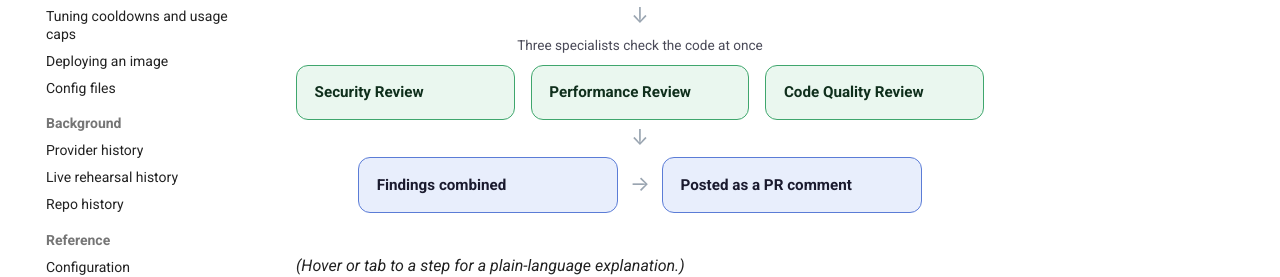
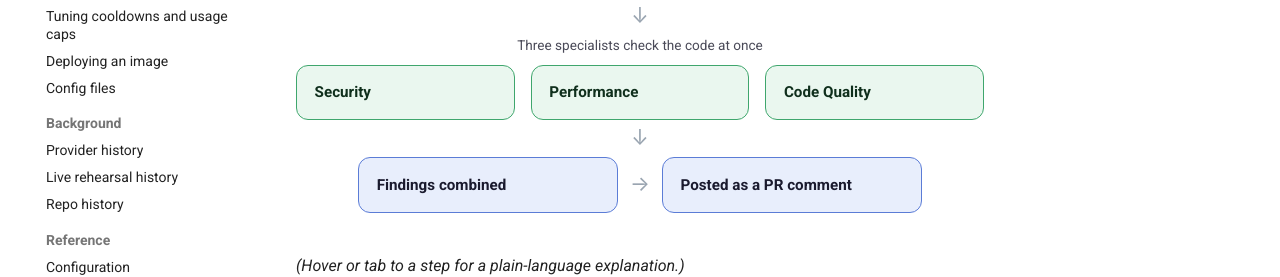
Before and after one commit to SomeoneSomewhereelse/pr-review-bot, an MkDocs documentation site: the page built from guide/index.md, in a window 1280 px wide and 900 px high. Shown: the part 463-740 px from the top of the window. Built offline with MkDocs 1.6.1 and Material for MkDocs 9.7.7, drawn with Linux system fonts in a browser that asks for light colours.

Commit message:
docs: fix Mermaid diagram overflow and trim specialist labels
Switch the README's flowchart from LR to TD so it stacks narrower instead of
running wide enough to get clipped by GitHub's fixed content width. Drop the
redundant "Review" suffix from the three specialist frames in both the
README's Mermaid diagram and the guide's interactive HTML diagram.

Co-Authored-By: Claude Sonnet 5 <noreply@anthropic.com>
Claude-Session: https://claude.ai/code/session_01JK47sRvzsWM8Xx1dCi49RB

```diff
--- a/guide/index.md
+++ b/guide/index.md
@@ -131,15 +131,15 @@ budget about 30 minutes for a first working review.
   <div class="fd-split-label">Three specialists check the code at once</div>
   <div class="fd-row fd-branches">
     <div class="fd-node fd-specialist" tabindex="0">
-      <div class="fd-title">Security Review</div>
+      <div class="fd-title">Security</div>
       <div class="fd-detail">Looks for risky code, like exposed secrets or unsafe input handling.</div>
     </div>
     <div class="fd-node fd-specialist" tabindex="0">
-      <div class="fd-title">Performance Review</div>
+      <div class="fd-title">Performance</div>
       <div class="fd-detail">Flags code that could run slowly or waste resources.</div>
     </div>
     <div class="fd-node fd-specialist" tabindex="0">
-      <div class="fd-title">Code Quality Review</div>
+      <div class="fd-title">Code Quality</div>
       <div class="fd-detail">Suggests cleaner, easier-to-maintain code.</div>
     </div>
   </div>
```
Also changed, not shown: README.md (+4 -4 lines).
